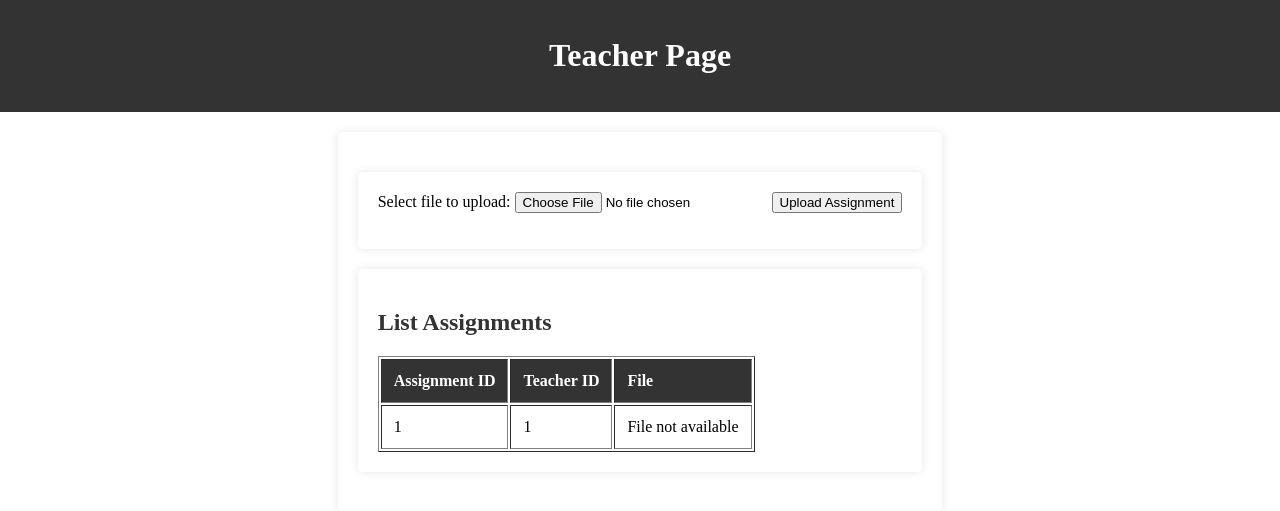
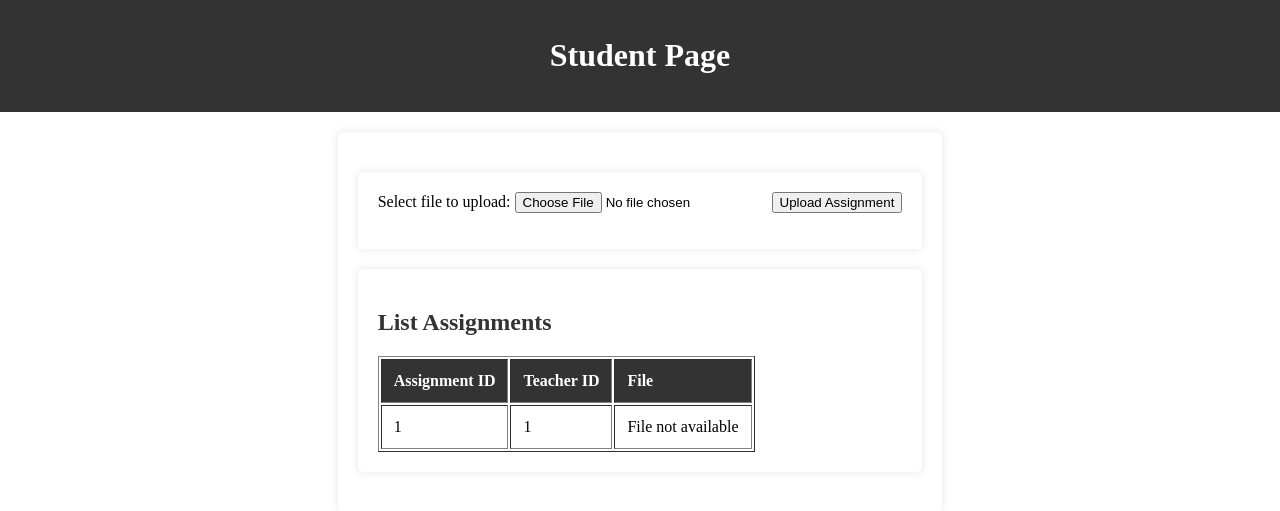
Before and after one commit to phamnam1805/vcs-simple-php-web, a PHP site: page /views/teacher/assignments/index.php in a window 1280 px wide. Shown: the top 511 px of the page. Run offline with PHP 8.4, Linux system fonts and the light colour scheme; the visitor is signed in with stand-in values (Sample User, id 1); tables that the repository leaves empty or names only in its code hold one stand-in row (values such as "Sample post").

Commit message:
Update Student header

```diff
--- a/views/teacher/assignments/header.php
+++ b/views/teacher/assignments/header.php
@@ -1,3 +1,3 @@
 <header>
-    <h1>Teacher Page</h1>
+    <h1>Student Page</h1>
 </header>
```
